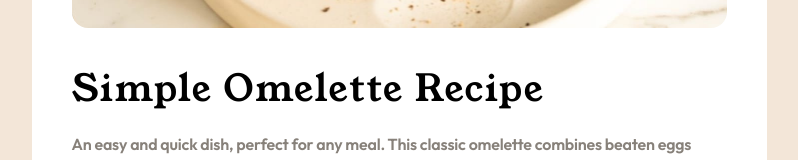
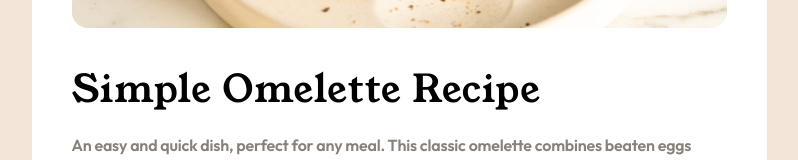
Before and after one commit to jeremymouzin/fem-4-recipe-page, a plain HTML site: page index.html in a window 1280 px wide. Shown: the part 435-595 px from the top of the page, without its empty margins (241-1039 px from the left). Drawn offline with Linux system fonts and the light colour scheme.

Commit message:
Fixing title on desktop version

```diff
--- a/style.css
+++ b/style.css
@@ -256,8 +256,8 @@ ol + hr + h2 {
   }
 
   h1 {
-    letter-spacing: 1.7px;
-    font-size: 37px;
+    letter-spacing: 1px;
+    font-size: 38px;
     margin-top: 42px;
   }
 
```
